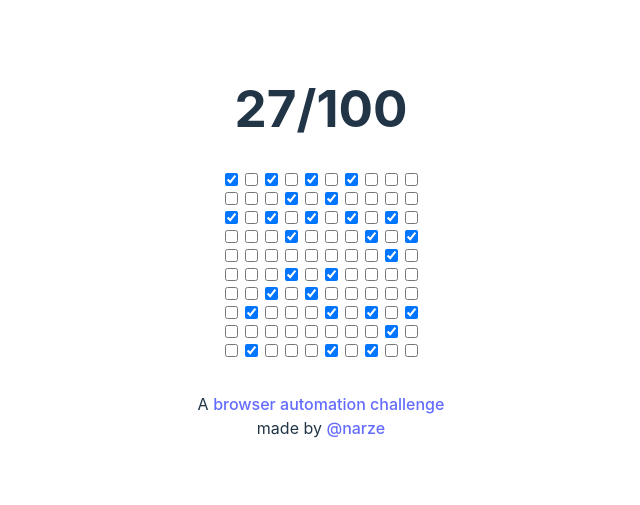
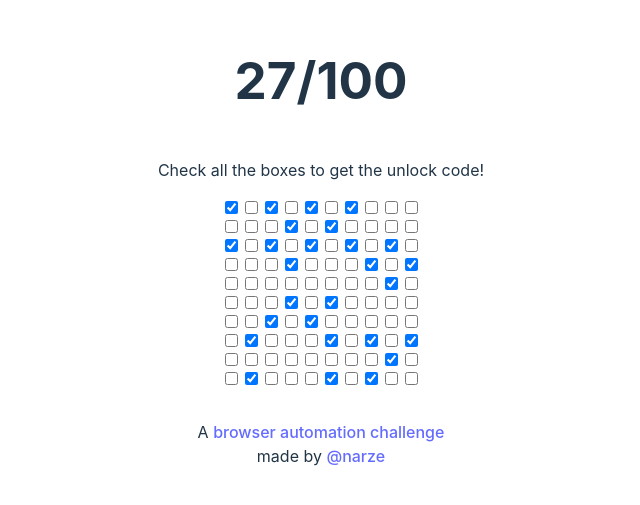
Before and after one commit to dtinth/bacbox, a Svelte app: page / in a window 1280 px wide. Shown: the part 157-662 px from the top of the page, without its empty margins (319-959 px from the left). Built offline with nearby package versions, Linux system fonts and the light colour scheme.

Commit message:
add instructions

```diff
--- a/src/App.svelte
+++ b/src/App.svelte
@@ -61,6 +61,7 @@
   </p>
 {:else}
   <h1>{checkedCount}/{n}</h1>
+  <p>Check all the boxes to get the unlock code!</p>
 {/if}
 
 <div class="container">
```
